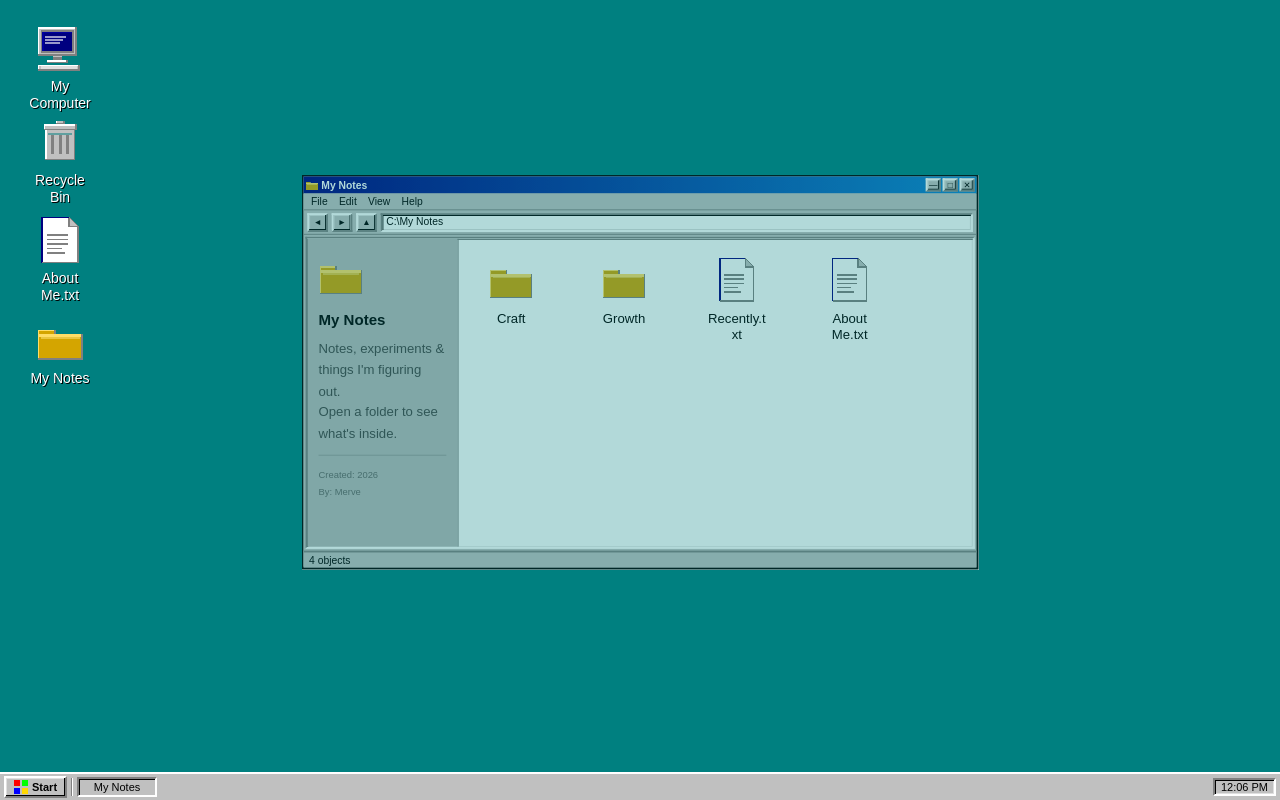
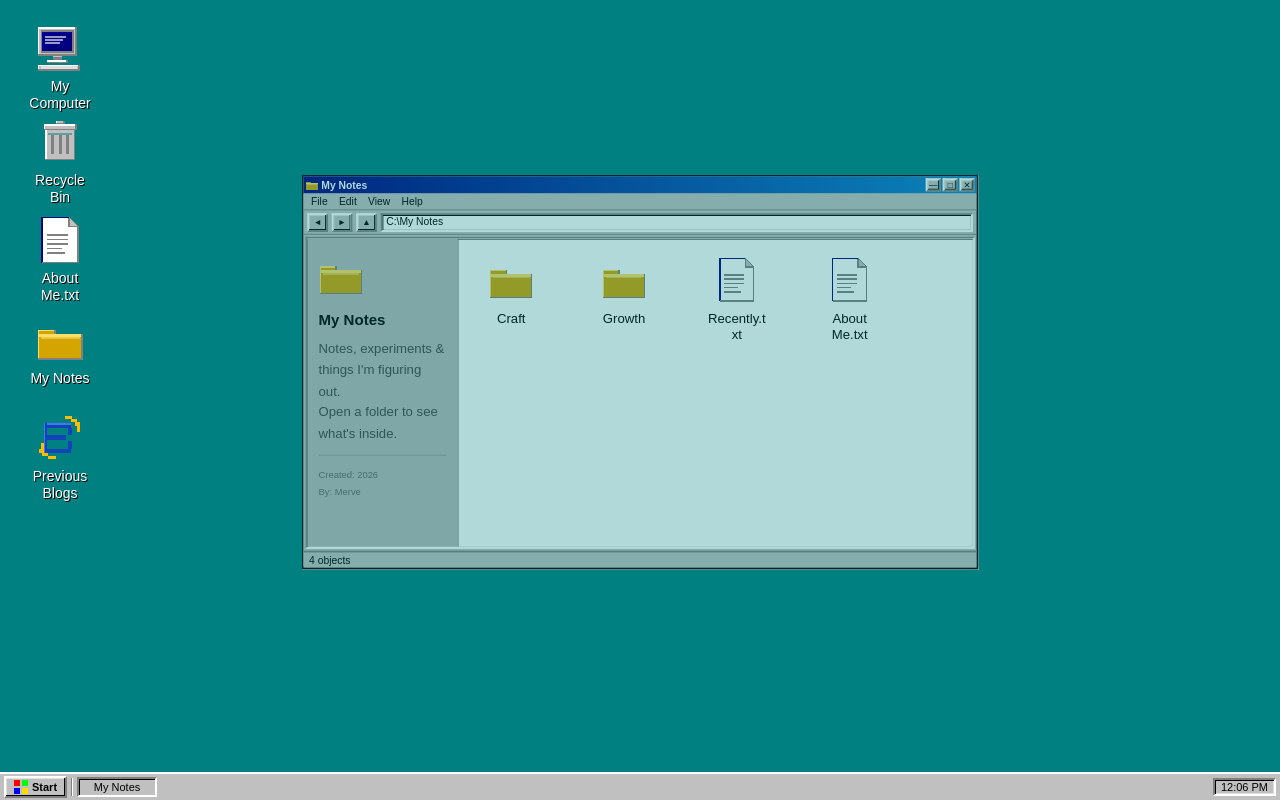
Before and after one commit to mervemutlu1/personal-website, a Next.js app: page / in a window 1280 px wide. Built offline with nearby package versions, Linux system fonts and the light colour scheme; a web font is replaced by a local one.

Commit message:
add previous blogs desktop icon linking to medium

```diff
--- a/src/components/desktop/Desktop.tsx
+++ b/src/components/desktop/Desktop.tsx
@@ -126,6 +126,13 @@ export function Desktop() {
       iconType: 'file-txt',
       defaultPosition: { x: 18, y: 210 },
       onOpen: () => openNotepad('about-me', 'About Me.txt'),
+    },
+    {
+      id: 'icon:medium',
+      label: 'Previous Blogs',
+      iconType: 'browser',
+      defaultPosition: { x: 18, y: 408 },
+      onOpen: () => window.open('https://medium.com/@mrvyilmaz', '_blank'),
     },
     {
       id: 'icon:notes',
--- a/src/components/ui/Icons.tsx
+++ b/src/components/ui/Icons.tsx
@@ -178,6 +178,41 @@ export function IconFileGrowth({ size = 32 }: IconProps) {
   );
 }
 
+export function IconBrowser({ size = 32 }: IconProps) {
+  return (
+    <svg width={size} height={size} viewBox="0 0 32 32" xmlns="http://www.w3.org/2000/svg" shapeRendering="crispEdges">
+      {/* Blue "e" letter */}
+      {/* Top bar */}
+      <rect x="7" y="6" width="16" height="3" fill="#1144BB" />
+      {/* Left vertical */}
+      <rect x="5" y="6" width="2" height="20" fill="#1144BB" />
+      {/* Upper-right arc segment */}
+      <rect x="21" y="9" width="3" height="5" fill="#1144BB" />
+      {/* Middle bar */}
+      <rect x="7" y="14" width="13" height="3" fill="#1144BB" />
+      {/* Lower-right arc segment */}
+      <rect x="21" y="18" width="3" height="5" fill="#1144BB" />
+      {/* Bottom bar */}
+      <rect x="7" y="23" width="16" height="3" fill="#1144BB" />
+      {/* Inner highlight */}
+      <rect x="5" y="6" width="1" height="20" fill="#4477EE" />
+      <rect x="7" y="6" width="16" height="1" fill="#4477EE" />
+
+      {/* Yellow orbit ring — diagonal, top-right to bottom-left */}
+      {/* Top-right arm */}
+      <rect x="19" y="1" width="5" height="2" fill="#FFBB00" />
+      <rect x="23" y="3" width="4" height="2" fill="#FFBB00" />
+      <rect x="26" y="5" width="3" height="3" fill="#FFBB00" />
+      <rect x="27" y="8" width="2" height="4" fill="#FFBB00" />
+      {/* Bottom-left arm */}
+      <rect x="3" y="19" width="2" height="4" fill="#FFBB00" />
+      <rect x="2" y="23" width="3" height="3" fill="#FFBB00" />
+      <rect x="4" y="26" width="4" height="2" fill="#FFBB00" />
+      <rect x="8" y="28" width="5" height="2" fill="#FFBB00" />
+    </svg>
+  );
+}
+
 export function IconWindows({ size = 16 }: IconProps) {
   return (
     <svg width={size} height={size} viewBox="0 0 16 16" xmlns="http://www.w3.org/2000/svg" shapeRendering="crispEdges">
@@ -198,6 +233,7 @@ export function getIconComponent(iconType: string, size = 32) {
     case 'file-txt': return <IconFileTxt size={size} />;
     case 'file-craft': return <IconFileCraft size={size} />;
     case 'file-growth': return <IconFileGrowth size={size} />;
+    case 'browser': return <IconBrowser size={size} />;
     default: return <IconFileTxt size={size} />;
   }
 }
```
